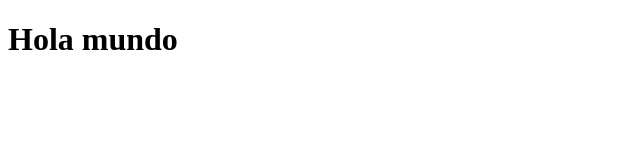
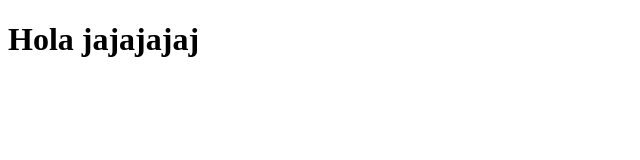
Before and after one commit to JuanPabloPolania/Repositorio, a plain HTML site: page index.html in a window 1280 px wide. Shown: the whole page, without its empty margins (0-640 px from the left). Drawn offline with Linux system fonts and the light colour scheme.

Commit message:
second change

```diff
--- a/index.html
+++ b/index.html
@@ -7,6 +7,6 @@
     <title>Document</title>
 </head>
 <body>
-    <h1>Hola mundo</h1>
+    <h1>Hola jajajajaj</h1>
 </body>
 </html>
```
